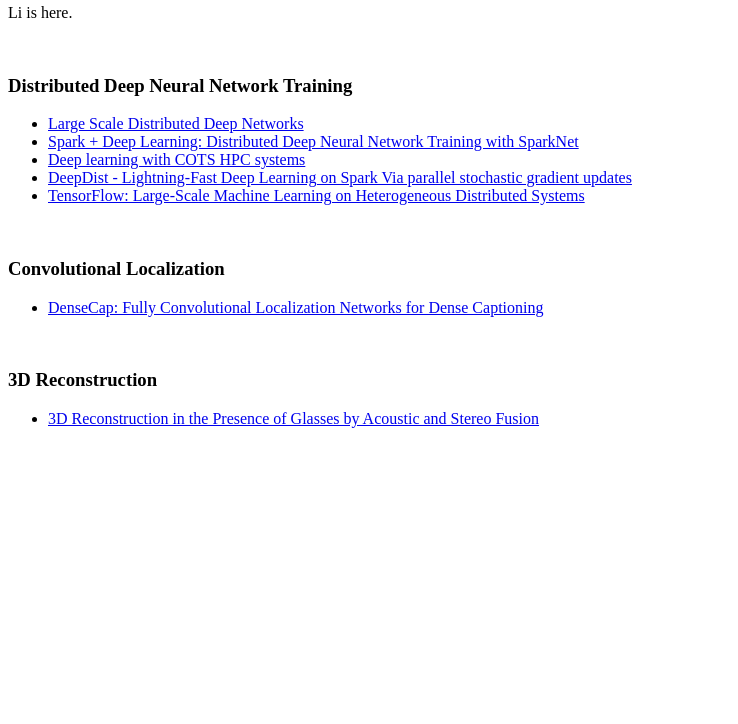
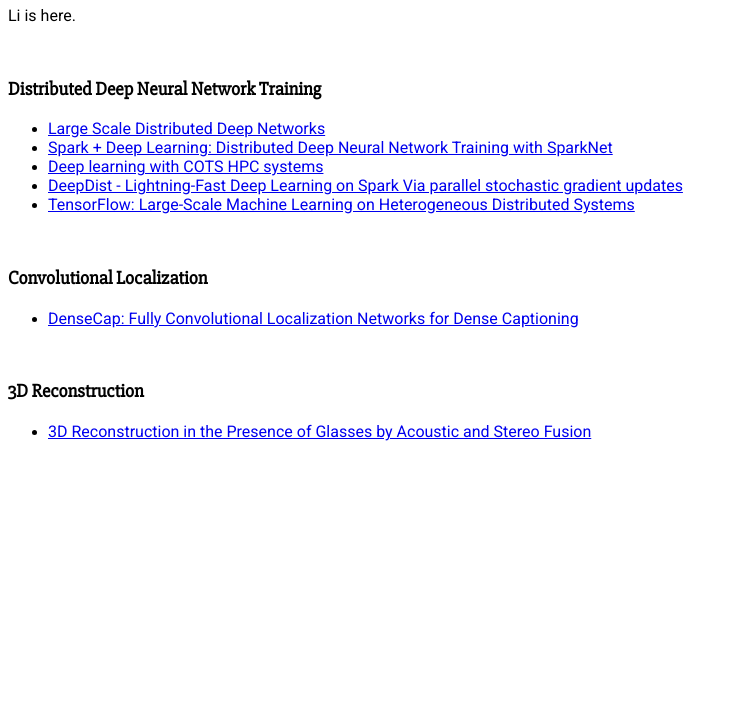
Before and after one commit to ElementLi/elementli.github.io, a plain HTML site: page _site/index.html in a window 1280 px wide. Shown: the part 76-800 px from the top of the page, without its empty margins (0-738 px from the left). Drawn offline with nearby package versions, Linux system fonts and the light colour scheme.

Commit message:
add font style

```diff
--- a/_site/index.html
+++ b/_site/index.html
@@ -1,10 +1,22 @@
 <!DOCTYPE html>
 <html>
+<head>
+    <link href="https://fonts.googleapis.com/css?family=Roboto|Slabo+27px" rel="stylesheet">
+    <style type="text/css">
+        h1, h3 {
+            font-family: 'Slabo 27px', serif;
+        }
+        a, p {
+            font-family: 'Roboto', sans-serif;
+        }
+    </style>
+    <script src="https://unpkg.com/vue"></script>
+</head>
 <body>
     <h1>Hello Elements</h1>
     <p>Li is here.</p>
     <br>
-    <h3>Distributed Deep Neural Network Training</h3>
+    <h3>Distributed Deep Neural Network Training </h3>
     <ul>
         <li>
             <a href="http://static.googleusercontent.com/media/research.google.com/en//archive/large_deep_networks_nips2012.pdf">
@@ -50,5 +62,6 @@
             </a>
         </li>
     </ul>
+    <script type="text/javascript"></script>
 </body>
 </html>
```
Also changed, not shown: index.html (+13 -0 lines).
